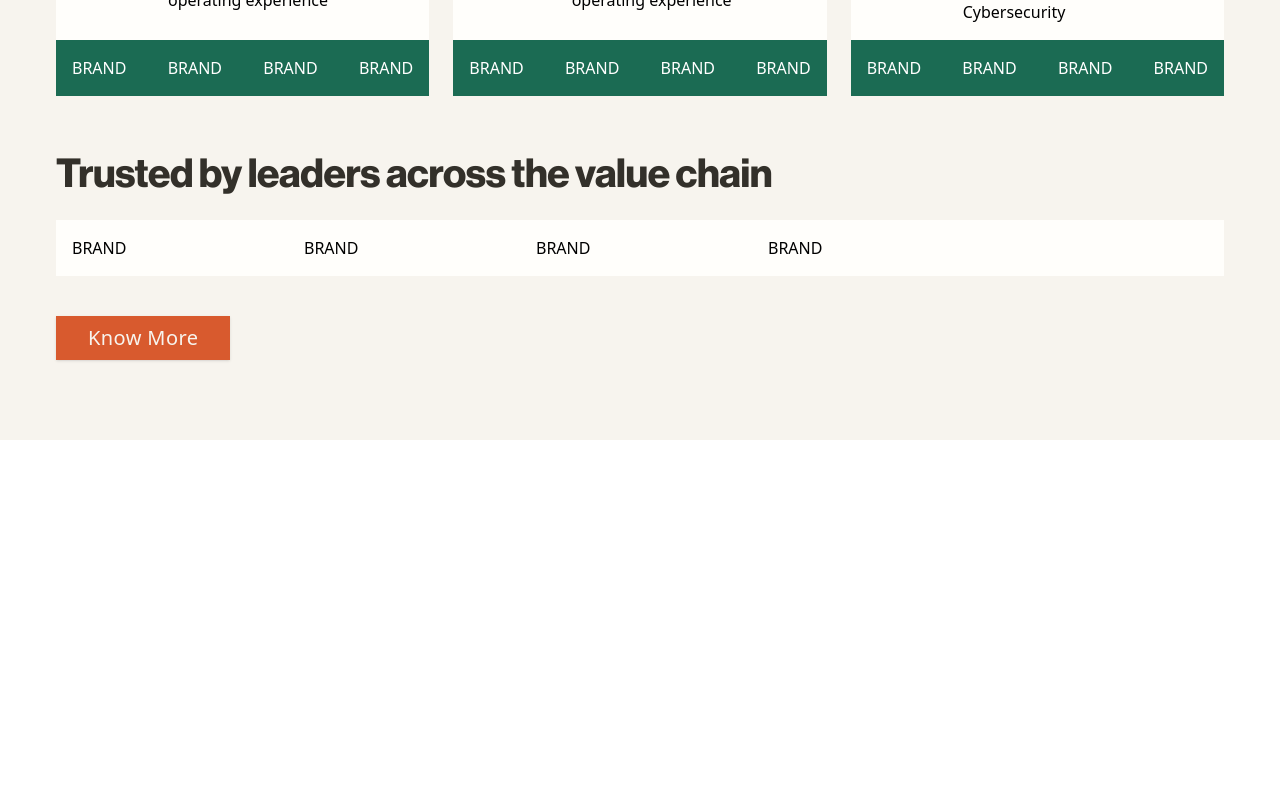
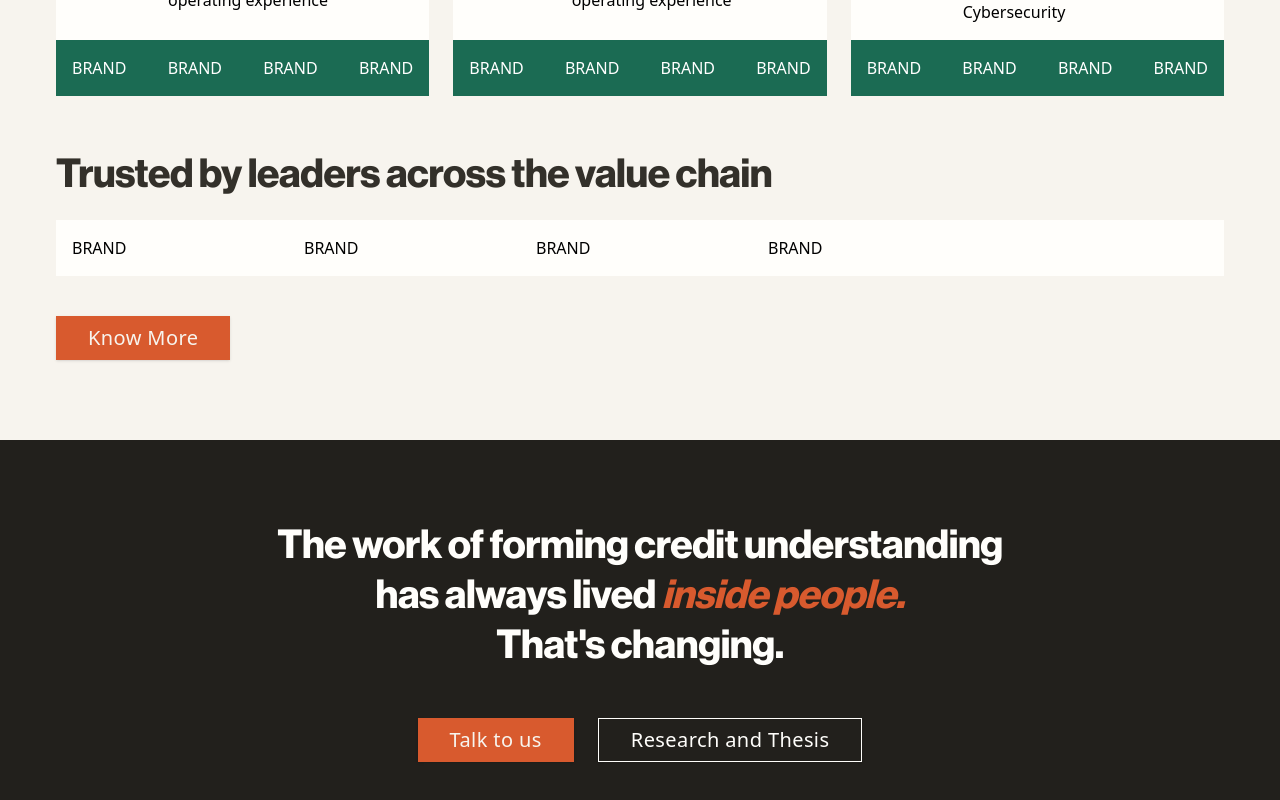
Before and after one commit to mtforstartups-hub/converge-four, a Next.js app: page / in a window 1280 px wide. Shown: the part 3188-3988 px from the top of the page. Before the commit the page ends 3628 px from the top, so only its background shows below. Built offline with nearby package versions, Linux system fonts and the light colour scheme.

Commit message:
added bottom cta

```diff
--- /dev/null
+++ b/app/components/BottomCta.tsx
@@ -0,0 +1,19 @@
+import React from "react";
+import Button from "./Button";
+
+export default function BottomCta() {
+  return (
+    <section className="converge-container mx-auto w-full px-14 bg-neutral-900 py-20 text-surface text-center">
+      <h2 className="text-[40px] font-display font-bold tracking-[-0.01em] text-surface leading-tight">
+        The work of forming credit understanding <br /> has always lived{" "}
+        <span className="text-terracotta italic">inside people.</span>
+        <br />
+        That&apos;s changing.
+      </h2>
+      <div className="flex items-center gap-6 justify-center mt-12">
+        <Button title="Talk to us" />
+        <Button title="Research and Thesis" variant="dark" />
+      </div>
+    </section>
+  );
+}
--- a/app/components/Button.tsx
+++ b/app/components/Button.tsx
@@ -3,12 +3,15 @@ export default function Button({
   variant = "primary",
 }: {
   title: string;
-  variant?: "primary" | "secondary";
+  // 1. Added "dark" to the allowed variant types
+  variant?: "primary" | "secondary" | "dark";
 }) {
   const variants = {
     primary: "bg-terracotta text-neutral-100 hover:bg-terracotta/90",
     secondary:
       "border border-pine text-pine hover:bg-pine hover:text-neutral-100",
+    // 2. Added the dark variant with your exact requested classes
+    dark: "border border-surface text-surface hover:bg-surface hover:text-neutral-900",
   };
 
   return (
--- a/app/page.tsx
+++ b/app/page.tsx
@@ -1,3 +1,4 @@
+import BottomCta from "./components/BottomCta";
 import Hero from "./components/Hero";
 import FeatureCards from "./components/HowItWorks";
 import Proof from "./components/Proof";
@@ -12,6 +13,7 @@ export default function Home() {
       <TheCase />
       <Proof />
       <WhoBuiltThis />
+      <BottomCta />
     </>
   );
 }
```
